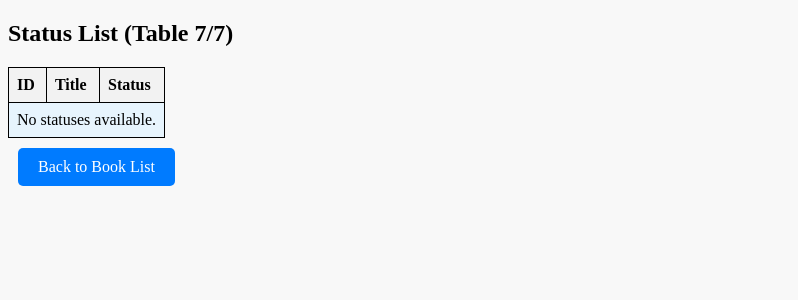
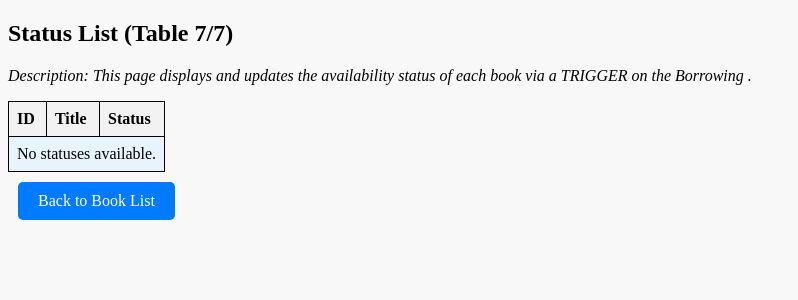
Before and after one commit to klausware/OnlineLibraryDB, a Django app: page /status/ in a window 1280 px wide. Shown: the top 300 px of the page, without its empty margins (0-798 px from the left). Run offline with Django 5.2, Linux system fonts and the light colour scheme; data that the repository does not hold is empty.

```diff
--- a/library/webapp/models.py
+++ b/library/webapp/models.py
@@ -67,7 +67,7 @@ class Publisher(models.Model):
         return self.name
 
 class Status(models.Model):
-    title = models.ForeignKey('Book', on_delete=models.CASCADE)  # Assuming a Book model exists
+    title = models.ForeignKey('Book', on_delete=models.CASCADE)
     status = models.CharField(
         max_length=11,
         choices=[('available', 'Available'), ('unavailable', 'Unavailable')],
--- a/library/webapp/templates/webapp/borrowing_list.html
+++ b/library/webapp/templates/webapp/borrowing_list.html
@@ -22,7 +22,7 @@
 <body>
     <h2>Borrowing List (Table 4/7)</h2>
     <!-- Add italicized text for the description -->
-    <p style="font-style: italic;">Description: This page uses a TRIGGER (1/2) to update the borrowing status of a book (AVAILABLE/UNAVAILABLE).</p>
+    <p style="font-style: italic;">Description: This page uses a TRIGGER (1/2) to update the borrowing status of a book (AVAILABLE/UNAVAILABLE) in the Status table.</p>
     <table>
         <tr>
             <th>ID</th>
--- a/library/webapp/templates/webapp/status_list.html
+++ b/library/webapp/templates/webapp/status_list.html
@@ -29,6 +29,8 @@
 </head>
 <body>
     <h2>Status List (Table 7/7)</h2>
+    <!-- Add italicized text for the description -->
+    <p style="font-style: italic;">Description: This page displays and updates the availability status of each book via a TRIGGER on the Borrowing .</p>
     <table>
         <tr>
             <th>ID</th>
```
